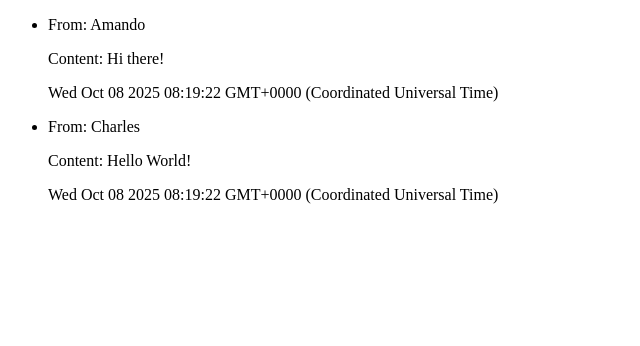
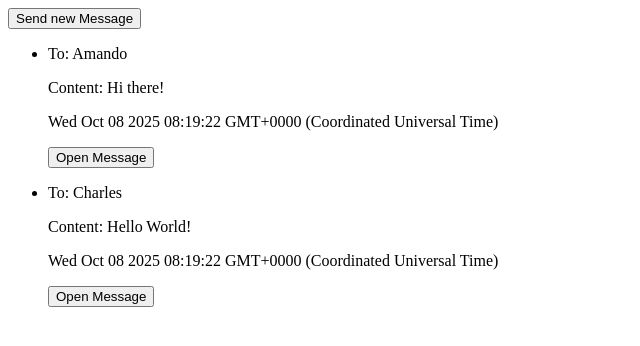
Before and after one commit to Flex58/odin-mini-message-board, a Node server app: page / in a window 1280 px wide. Shown: the top 346 px of the page, without its empty margins (0-640 px from the left). Run offline with Node 20, Linux system fonts and the light colour scheme.

Commit message:
feat: add expand messages and error handling

```diff
--- a/app.js
+++ b/app.js
@@ -13,6 +13,10 @@ app.use(express.urlencoded({ extended: true }));
 
 app.use("/new", newRouter);
 app.use("/", indexRouter);
+app.use((err, req, res, next) => {
+  console.error(err);
+  res.status(500).send(err);
+});
 
 app.listen(PORT, (err) => {
   if (err) {
--- a/controllers/indexController.js
+++ b/controllers/indexController.js
@@ -1,10 +1,14 @@
+const CustomNotFoundError = require("../errors/CustomNotFoundError");
+
 const messages = [
   {
+    id: crypto.randomUUID(),
     text: "Hi there!",
     user: "Amando",
     added: new Date(),
   },
   {
+    id: crypto.randomUUID(),
     text: "Hello World!",
     user: "Charles",
     added: new Date(),
@@ -16,8 +20,26 @@ function getMessages(req, res) {
 }
 
 function postMessage(req, res) {
-  messages.push({ text: req.body.msg, user: req.body.to, added: new Date() });
+  messages.push({
+    id: crypto.randomUUID(),
+    text: req.body.msg,
+    user: req.body.to,
+    added: new Date(),
+  });
   res.redirect("/");
 }
 
-module.exports = { getMessages, postMessage };
+function getExpandMessage(req, res) {
+  const message = messages.find(
+    (message) => message.id === req.params.messageID
+  );
+  if (!message) {
+    throw new CustomNotFoundError("Message not found");
+  }
+  res.render("message", {
+    messages: message,
+    message: "View Specific Message",
+  });
+}
+
+module.exports = { getMessages, postMessage, getExpandMessage };
--- /dev/null
+++ b/errors/CustomNotFoundError.js
@@ -0,0 +1,9 @@
+class CustomNotFoundError extends Error {
+  constructor(message) {
+    super(message);
+    this.statusCode = 404;
+    this.name = "NotFoundError";
+  }
+}
+
+module.exports = CustomNotFoundError;
--- a/views/index.ejs
+++ b/views/index.ejs
@@ -6,14 +6,20 @@
     <title><%= message %></title>
   </head>
   <body>
+    <form action="/new" method="get">
+      <button type="submit">Send new Message</button>
+    </form>
     <ul>
       <% messages.forEach(message => { %>
       <li>
-        <p>From: <%= message.user %></p>
+        <p>To: <%= message.user %></p>
         <p>Content: <%= message.text %></p>
         <p><%= message.added %></p>
+        <form action= '/<%= message.id %>' method="get">
+        <button type="submit">Open Message</button>
+        </form>
       </li>
-     <% }) %>
+      <% }) %>
     </ul>
   </body>
 </html>
```
Also changed, not shown: routes/indexRouter.js (+6 -1 lines), views/message.ejs (added, +13 -0 lines).
